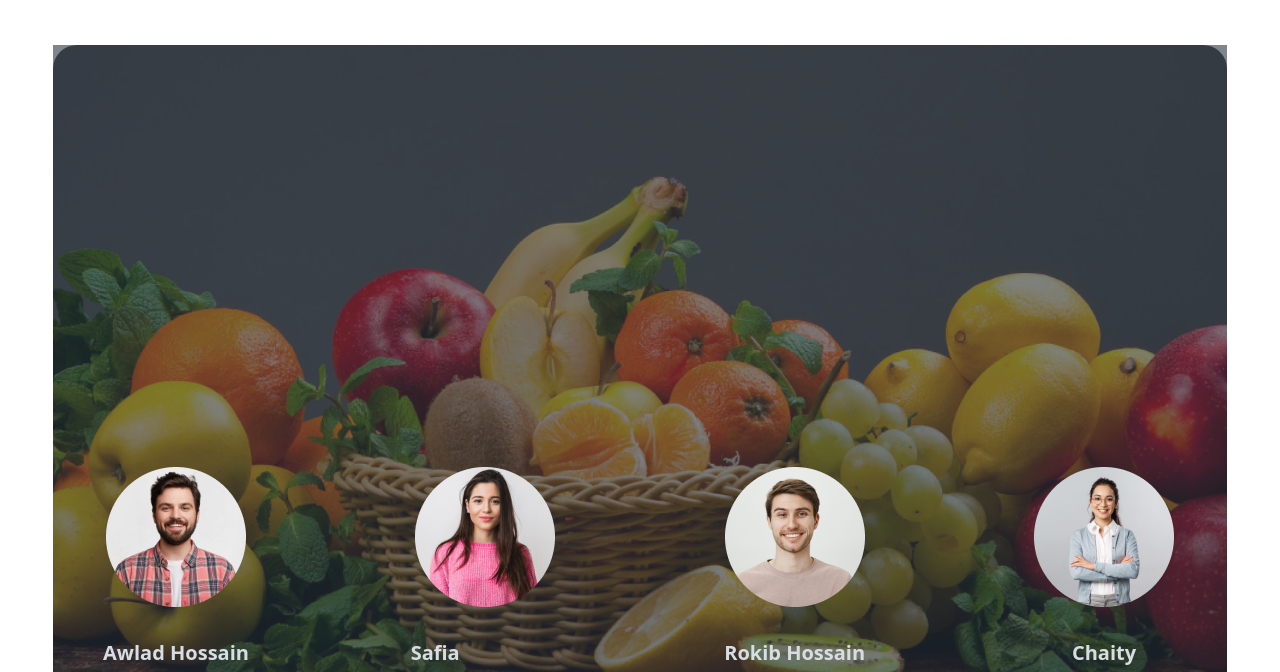
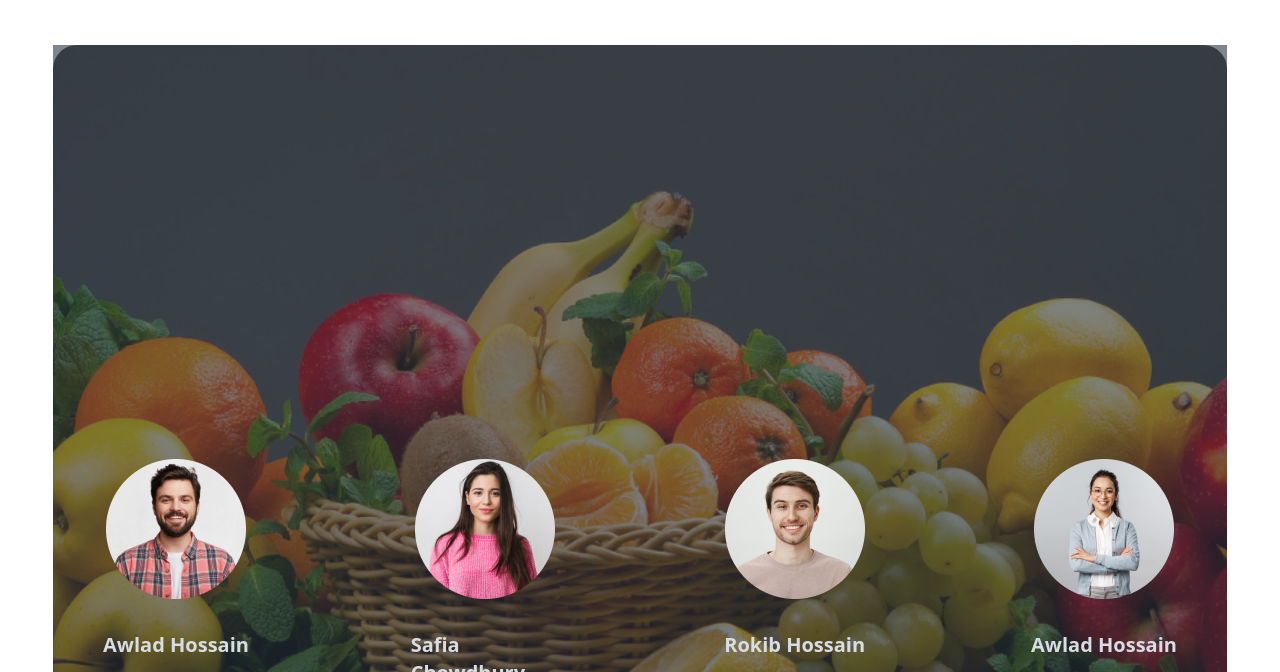
Before and after one commit to fuad61/B8A3-fruit-brust, a plain HTML site: page index.html in a window 1280 px wide. Shown: the part 1742-2414 px from the top of the page. Drawn offline with nearby package versions, Linux system fonts and the light colour scheme.

Commit message:
team meet

```diff
--- a/index.html
+++ b/index.html
@@ -306,7 +306,7 @@
 
 
        <section class="">
-        <div class="hero h-full lg:h-[90vh] rounded-3xl w-11/12 mx-auto" style=" background-image: url(./images/banner1.png);" class="">
+        <div class="hero h-full lg:h-[100vh] rounded-3xl w-11/12 mx-auto" style=" background-image: url(./images/banner1.png);" class="">
           <div class="hero-overlay bg-opacity-60"></div>
           <div class="hero-content text-top text-neutral-content">
             <!-- <div class="max-w-xl   ">
@@ -317,7 +317,7 @@
             </div> -->
 
              <!-- card transparent -->
-             <div class="grid grid-cols-1 lg:grid-cols-4 lg:justify-between mx-auto gap-x-24  relative top-56 ">
+             <div class="grid grid-cols-1 lg:grid-cols-4 justify-between mx-auto gap-x-24  relative lg:top-44 ">
 
               <div class="card gap- bg-transparent ">
                 <figure><img src="/images/member1.png" alt="Shoes" /></figure>
@@ -359,7 +359,7 @@
               <div class="card  bg-transparent ">
                 <figure><img src="/images/member4.png" alt="Shoes" /></figure>
                 <div class="card-body ">
-                  <h2 class="card-title justify-center">Chaity</h2>
+                  <h2 class="card-title justify-center">Awlad Hossain</h2>
                   <h2 class=" text-center" >Fruits Expert</h2>
                   <div class="card-actions justify-center">
                     <img src="./images/linkedin 1.png" alt="">
```
